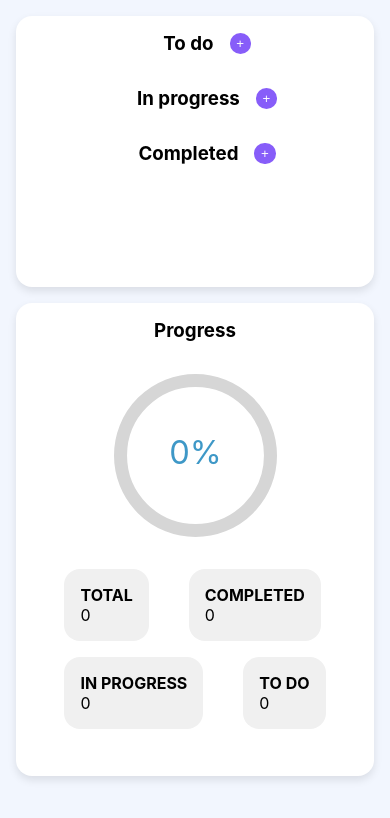
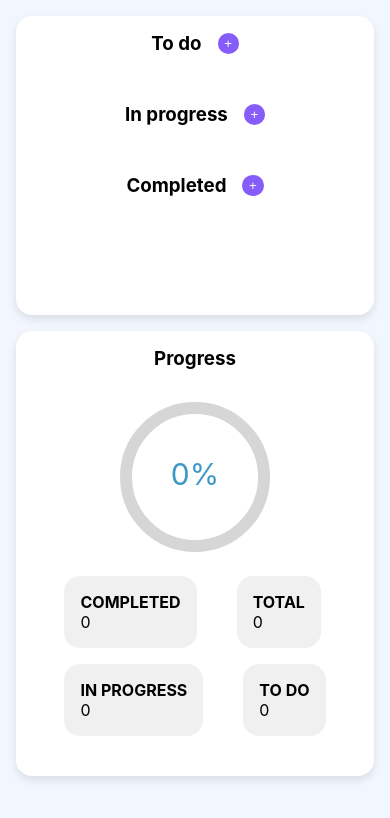
Before and after one commit to krstevskap/kanban-board, a React (Create React App) app: page / in a window 390 px wide. Shown: the top 818 px of the page. Built offline with nearby package versions, Linux system fonts and the light colour scheme.

Commit message:
Fix responsive design issues

```diff
--- a/src/components/Board/board.css
+++ b/src/components/Board/board.css
@@ -4,15 +4,17 @@
     box-sizing: border-box;
 }
 
-body, .board-container {
-    min-height: 90vh;
+body {
     background-color: #F2F6FE;
 }
 
 .board-container {
+    min-height: 90vh;
+    margin: 2em 2.5em;
+    justify-content: center;
     display: flex;
+    flex-wrap: wrap;
     gap: 1em;
-    margin: 2em 2.5em;
 }
 
 .left-column {
@@ -30,7 +32,7 @@ body, .board-container {
     box-shadow: 0px 4px 8px rgba(0, 0, 0, 0.1);
 }
 
-@media (max-width: 968px) {
+@media (max-width: 960px) {
     .board-container {
         flex-direction: column;
         margin: 1em;
--- a/src/components/Column/column.css
+++ b/src/components/Column/column.css
@@ -9,7 +9,6 @@
     display: flex;
     flex-direction: column;
     gap: 1em;
-    width: 350px;
 }
 
 .add-task-button {
@@ -24,4 +23,11 @@
 .tasks-container {
     display: flex;
     flex-direction: column;
+    gap: 1em;
 }
+
+@media (max-width: 700px) {
+    .column {
+        padding: 0 1em;
+    }
+}
--- a/src/components/ProgressBar/ProgressBar.js
+++ b/src/components/ProgressBar/ProgressBar.js
@@ -1,45 +1,50 @@
-import React from 'react';
+import React from "react";
 import { CircularProgressbar, buildStyles } from "react-circular-progressbar";
-import ProgressBarCounter from './ProgressBarCounter';
+import ProgressBarCounter from "./ProgressBarCounter";
 import "react-circular-progressbar/dist/styles.css";
-import './progressBar.css';
-
+import "./progressBar.css";
 
 const ProgressBar = ({ tasks }) => {
-
-  const toDo = tasks.filter(task => task.type === "toDo").length;
-  const inProgress = tasks.filter(task => task.type === "inProgress").length;
-  const done = tasks.filter(task => task.type === "done").length;
+  const toDo = tasks.filter((task) => task.type === "toDo").length;
+  const inProgress = tasks.filter((task) => task.type === "inProgress").length;
+  const done = tasks.filter((task) => task.type === "done").length;
 
   const totalTasks = tasks.length;
   const percentage = totalTasks > 0 ? Math.round((done / totalTasks) * 100) : 0;
 
   return (
-    <div className='progress-bar-container'>
+    <div className="progress-bar-container">
       <h3>Progress</h3>
 
-      <div className='progress-bar'>
-        <CircularProgressbar value={percentage}
+      <div className="content">
+        <div className="progress-bar">
+          <CircularProgressbar
+            value={percentage}
             text={`${percentage}%`}
             styles={buildStyles({
               pathColor: `#875df9`,
-            trailColor: '#d6d6d6',
-          })} />
+              trailColor: "#d6d6d6",
+            })}
+          />
         </div>
 
-      <div className='number-of-tasks'>
-        <div className='up'>
+        <div className="number-of-tasks">
+          <div className="up">
+            <ProgressBarCounter title="COMPLETED" numberOfTasks={done} />
             <ProgressBarCounter title="TOTAL" numberOfTasks={totalTasks} />
-          <ProgressBarCounter title="COMPLETED" numberOfTasks={done} />
           </div>
 
-        <div className='down'>
-          <ProgressBarCounter title="IN PROGRESS" numberOfTasks={inProgress} />
+          <div className="down">
+            <ProgressBarCounter
+              title="IN PROGRESS"
+              numberOfTasks={inProgress}
+            />
             <ProgressBarCounter title="TO DO" numberOfTasks={toDo} />
           </div>
         </div>
       </div>
-  )
-}
+    </div>
+  );
+};
 
-export default ProgressBar
+export default ProgressBar;
--- a/src/components/ProgressBar/progressBar.css
+++ b/src/components/ProgressBar/progressBar.css
@@ -1,9 +1,16 @@
 .progress-bar-container {
     display: flex;
     flex-direction: column;
+    align-items: center;
     gap: 2em;
+    padding: 1em;
+}
+
+.content {
+    display: flex;
+    flex-direction: column;
     align-items: center;
-    padding: 1em;
+    gap: 1.5em;
 }
 
 .progress-bar {
@@ -27,3 +34,24 @@
     background-color: #f0f0f0;
     padding: 1em;
 }
+
+@media (max-width: 979px) {
+    .content {
+        flex-direction: row;
+        justify-content: space-evenly;
+    }
+
+    .progress-bar {
+        width: 30%;
+    }
+}
+
+@media (max-width: 465px) {
+    .content {
+        flex-direction: column;
+    }
+
+    .progress-bar {
+        width: 50%;
+    }
+}
--- a/src/components/Task/task.css
+++ b/src/components/Task/task.css
@@ -6,7 +6,11 @@
     margin-bottom: 0.5em;
     text-align: start;
     cursor: grab;
-    flex-grow: 0;
+    display: flex;
+    justify-content: space-between;
+    align-items: center;
+    flex-wrap: wrap;
+    gap: 1em;
 }
 
 .task:active {
@@ -15,7 +19,6 @@
 
 .buttons{
     display: flex;
-    justify-content: flex-end;
     gap: 0.3em;
 }
 
--- a/src/components/Tasks/tasks.css
+++ b/src/components/Tasks/tasks.css
@@ -1,10 +1,15 @@
 .column-container {
     display: flex;
+    justify-content: space-evenly;
     gap: 1em;
     padding: 1em;
 }
 
-@media (max-width: 968px) {
+.column-container > div {
+    flex: 1;
+}
+
+@media (max-width: 700px) {
     .column-container {
         flex-direction: column;
     }
```
Also changed, not shown: src/components/Board/Board.js (+12 -13 lines), src/App.js (line endings or trailing spaces). Lines whose indentation alone changed are shown as unchanged.
